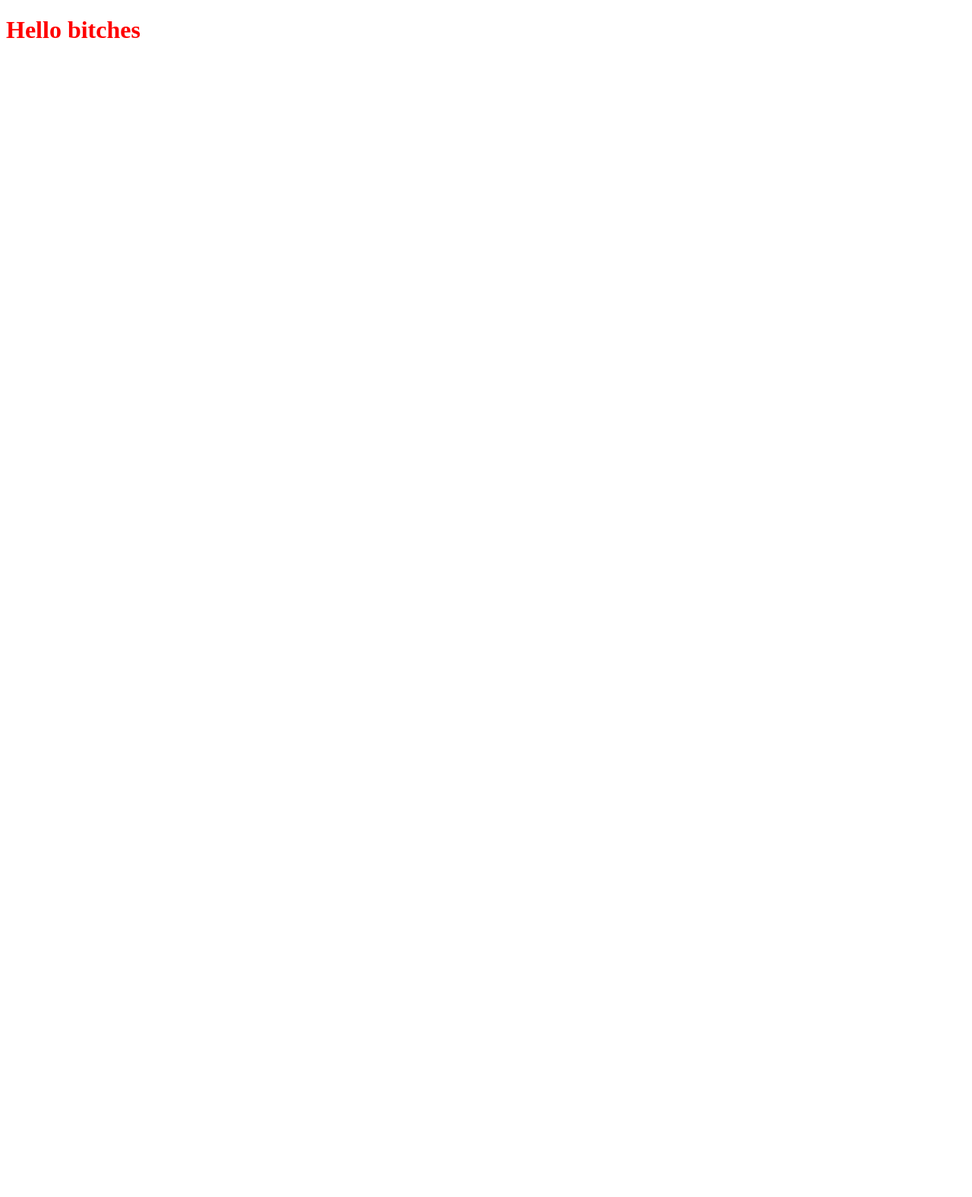
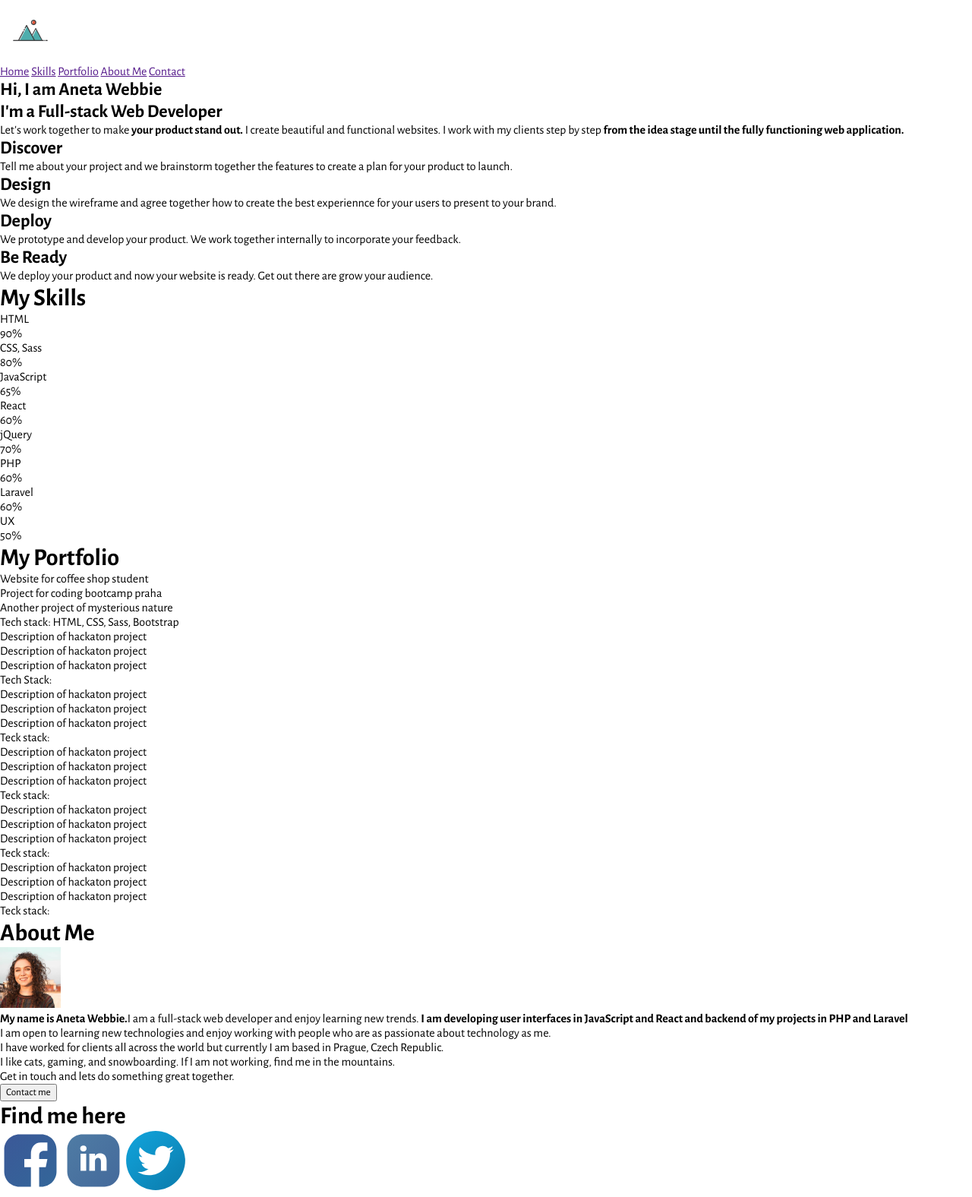
Before and after one commit to jade9705/profile-practice, a plain HTML site: page index.html in a window 1280 px wide. Shown: the top 1576 px of the page at 76% size. Before the commit the page ends 800 px from the top, so only its background shows below. Drawn offline with nearby package versions, Linux system fonts and the light colour scheme.

Commit message:
work so far

```diff
--- a/index.css
+++ b/index.css
@@ -1,3 +1,8 @@
-h1 {
-    color: red;
+* {
+    box-sizing: border-box;
+    margin: 0;
+    font-family: 'Alegreya Sans', sans-serif;
 }
+img {
+    max-height: 10vh;
+}
--- a/index.html
+++ b/index.html
@@ -4,9 +4,149 @@
     <meta charset="UTF-8">
     <meta name="viewport" content="width=device-width, initial-scale=1.0">
     <title>Document</title>
+    <link href="https://fonts.googleapis.com/css2?family=Alegreya+Sans:ital,wght@0,400;0,700;0,900;1,400&display=swap" rel="stylesheet">
     <link rel="stylesheet" href="index.css">
 </head>
 <body>
-    <h1>Hello bitches</h1>
+    <section class="header">
+        <img src="logo.png" alt="Small logo of mountains">
+        <nav>
+            <a href="">Home</a>
+            <a href="">Skills</a>
+            <a href="">Portfolio</a>
+            <a href="">About Me</a>
+            <a href="">Contact</a>
+        </nav>
+    </section>
+    <div class="background">
+    <section class="intro">
+        <h1>Hi, I am <span class="name">Aneta Webbie</span></h1>
+        <h2>I'm a Full-stack Web Developer</h2>
+    </section>
+    </div>
+    <div class="intro2">
+        <section class="intro3">
+            Let's work together to make <strong>your product stand out.</strong> I create beautiful and functional websites. I work with my clients step by step <strong>from the idea stage until the fully functioning web application.</strong>
+        </section>
+        <section class="discover">
+            <h2>Discover</h2>
+            <p>Tell me about your project and we brainstorm together the features to create a plan for your product to launch.</p>
+        </section>
+        <section class="design">
+            <h2>Design</h2>
+            <p>We design the wireframe and agree together how to create the best experiennce for your users to present to your brand.</p>
+        </section>
+        <section class="deploy">
+            <h2>Deploy</h2>
+            <p>We prototype and develop your product. We work together internally to incorporate your feedback.</p>
+        </section>
+        <section class="beready">
+            <h2>Be Ready</h2>
+            <p>We deploy your product and now your website is ready. Get out there are grow your audience.</p>
+        </section>
+    </div>
+    <div class="skills">
+        <h1>My Skills</h1>
+        <p>HTML</p>
+<div class="container">
+  <div class="skills html">90%</div>
+</div>
+
+<p>CSS, Sass</p>
+<div class="container">
+  <div class="skills css">80%</div>
+</div>
+
+<p>JavaScript</p>
+<div class="container">
+  <div class="skills js">65%</div>
+</div>
+
+<p>React</p>
+<div class="container">
+    <div class="skills react">60%</div>
+</div>
+<p>jQuery</p>
+<div class="container">
+    <div class="skills jquery">70%</div>
+</div>
+<p>PHP</p>
+<div class="container">
+  <div class="skills php">60%</div>
+</div>
+<p>Laravel</p>
+<div class="container">
+    <div class="skills laravel">60%</div>
+</div>
+<p>UX</p>
+<div class="container">
+    <div class="skills ux">50%</div>
+</div>
+    </div>
+    <div class="portfolio">
+        <h1>My Portfolio</h1>
+        <div class="container1">
+            <p>Website for coffee shop student</p>
+            <p>Project for coding bootcamp praha</p>
+            <p>Another project of mysterious nature</p>
+            <p>Tech stack: HTML, CSS, Sass, Bootstrap</p>
+        </div>
+        <div class="container1">
+        <p>Description of hackaton project</p>
+        <p>Description of hackaton project</p>
+        <p>Description of hackaton project</p>
+        <p>Tech Stack:</p>
+    </div>
+    <div class="container1">
+        <p>Description of hackaton project</p>
+        <p>Description of hackaton project</p>
+        <p>Description of hackaton project</p>
+        <p>Teck stack:</p>
+    </div>
+    <div class="container1">
+        <p>Description of hackaton project</p>
+        <p>Description of hackaton project</p>
+        <p>Description of hackaton project</p>
+        <p>Teck stack:</p>
+        </div>
+        <div class="container1">
+        <p>Description of hackaton project</p>
+        <p>Description of hackaton project</p>
+        <p>Description of hackaton project</p>
+        <p>Teck stack:</p>
+        </div>
+        <div class="container1">
+        <p>Description of hackaton project</p>
+        <p>Description of hackaton project</p>
+        <p>Description of hackaton project</p>
+        <p>Teck stack:</p>
+        </div>
+    </div>
+    <div class="about">
+        <h1>About Me</h1>
+        <img src="my-photo.jpg" alt="a pic of me">
+        <p><strong>My name is Aneta Webbie.</strong>I am a full-stack web developer and enjoy learning new trends. <strong>I am developing user interfaces in JavaScript and React and backend of my projects in PHP and Laravel</strong></p>
+        <p>I am open to learning new technologies and enjoy working with people <span>who are as passionate about technology as me.</span></p>
+        <p>I have worked for clients all across the world but currently I am based in Prague, Czech Republic.</p>
+        <p>I like cats, gaming, and snowboarding. If I am not working, find me in the mountains.</p>
+        <p>Get in touch and lets do something great together.</p>
+        <button href="">Contact me</button>
+    </div>
+    <div class="findme">
+        <h1>Find me here</h1>
+        <img src="img/facebook.svg" href="" alt="facebook logo">
+        <img src="img/linkedin.svg" href="" alt="linkedin logo">
+        <img src="img/twitter.svg" href="" alt="twitter logo">
+    </div>
+    <div class="meet">
+        <h1>Contact Me</h1>
+        <form>
+            <!--Make the form here later-->
+        </form>
+    </div>
+    <div class="footer">
+        <h1>Nice to meet you</h1>
+    </div>
+
 </body>
 </html>
```
Also changed, not shown: folder.png (added), img/facebook.svg (added), img/linkedin.svg (added), img/twitter.svg (added), leaf.jpg (added), logo.png (added), my-photo.jpg (added).
